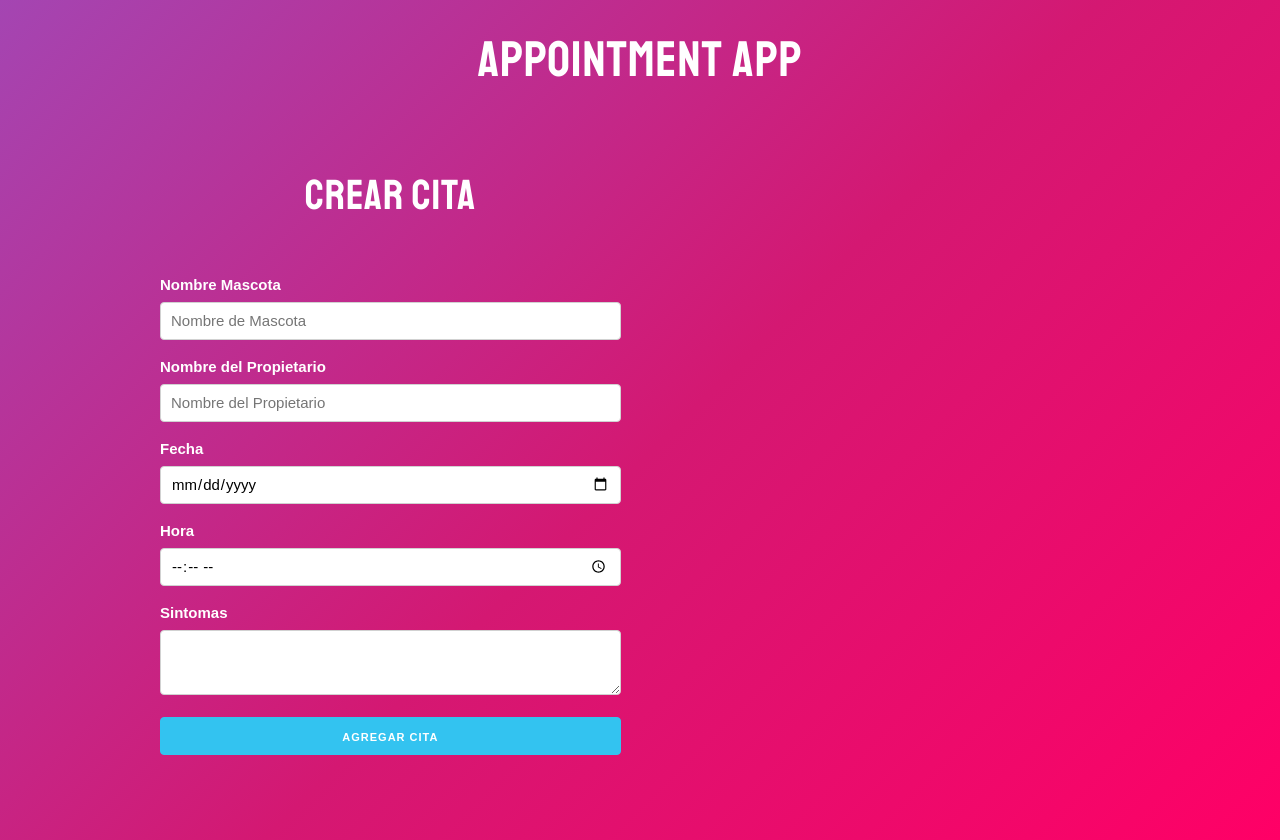
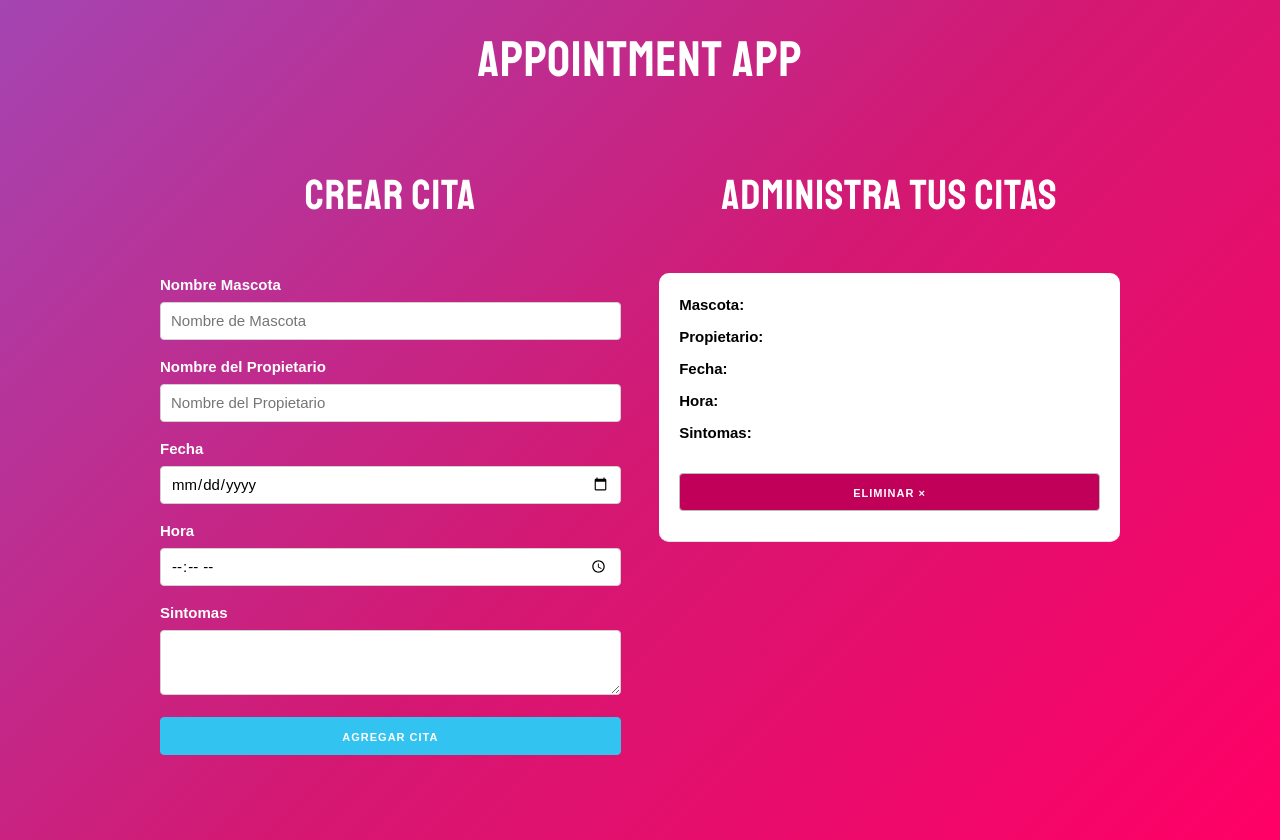
Before and after one commit to GerardoZuno/appoitment-react, a React (Create React App) app: page / in a window 1280 px wide. Built offline with nearby package versions, Linux system fonts and the light colour scheme.

Commit message:
Add LocalStorage

```diff
--- a/src/App.jsx
+++ b/src/App.jsx
@@ -1,7 +1,38 @@
-import React from 'react'
+import React, {useState, useEffect} from 'react'
+import Appoitment from './components/Appoitment'
 import Form from './components/Form'
 
 const App = () => {
+
+
+
+  let initialAppoitments = JSON.parse(localStorage.getItem('citas'))
+  if(!initialAppoitments){
+    initialAppoitments = []
+  }
+
+  const [citas, setCitas] = useState([initialAppoitments])
+
+
+  const addAppointment = (cita) => {
+    setCitas([
+      ...citas, cita
+    ])
+  }
+
+  useEffect(() =>{
+    if(initialAppoitments){
+      localStorage.setItem('citas', JSON.stringify(citas))
+    }else{
+      localStorage.setItem('citas', JSON.stringify([]))
+    }
+  }, [citas, initialAppoitments])
+
+  const deleteAppoitement = (id) => {
+      const newAppoitements = citas.filter(cita => cita.id !== id)
+      setCitas(newAppoitements)
+  }
+
   return (
     <>
     <h1>Appointment App</h1>
@@ -9,9 +40,27 @@ const App = () => {
     <div className="container">
       <div className="row">
         <div className="one-half column">
-          <Form />
+          <Form
+          addAppointment={addAppointment}
+          />
         </div>
-        <div className="one-half column"></div>
+        <div className="one-half column">
+          {
+            citas.length !==0 ? (
+              <h2>Administra tus Citas</h2>
+
+            ) :  (<h2>Agrega nueva Cita</h2>)
+          }
+          {
+            citas.map((cita) =>(
+              <Appoitment
+              key={cita.id}
+              cita={cita}
+              deleteAppoitement={deleteAppoitement}
+              />
+            ))
+          }
+        </div>
 
 
       </div>
--- /dev/null
+++ b/src/components/Appoitment.jsx
@@ -0,0 +1,26 @@
+import React from "react";
+
+function Appoitment({cita, deleteAppoitement}) {
+
+  return (
+    <div className="cita">
+      <p>Mascota: <span>{cita.mascota} </span></p>
+      <p>Propietario: <span>{cita.propietario} </span></p>
+      <p> Fecha: <span>{cita.fecha} </span> </p>
+      <p>  Hora: <span>{cita.hora} </span> </p>
+       <p> Sintomas: <span>{cita.sintomas} </span> </p>
+       <button
+       className="button eliminar u-full-width"
+       onClick={() =>deleteAppoitement(cita.id)}
+       >
+        Eliminar &times;
+       </button>
+
+
+
+
+    </div>
+  );
+}
+
+export default Appoitment;
--- a/src/components/Form.jsx
+++ b/src/components/Form.jsx
@@ -2,7 +2,7 @@ import React from 'react'
 import {v4 as uuid} from "uuid";
 
 
-function Form() {
+function Form({addAppointment}) {
 
     const [cita, setCita] = React.useState({
         mascota: '',
@@ -35,7 +35,15 @@ function Form() {
         setError(false)
 
         cita.id = uuid()
-        console.log(cita)
+        addAppointment(cita)
+        setCita({
+            mascota: '',
+            propietario: '',
+            fecha: '',
+            hora: '',
+            sintomas: '',
+
+        })
     }
 
     return (
```
